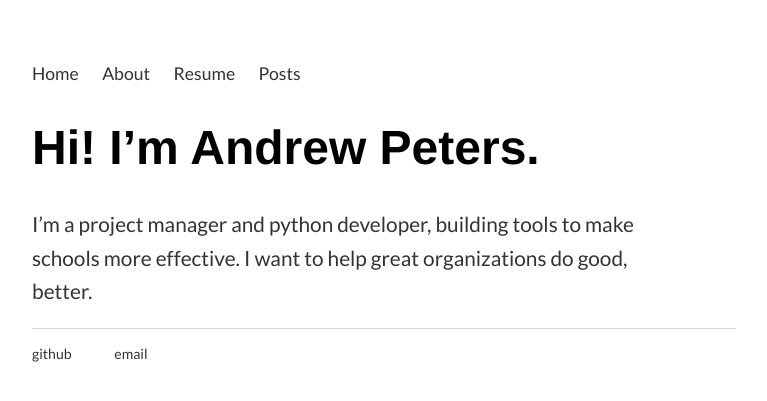
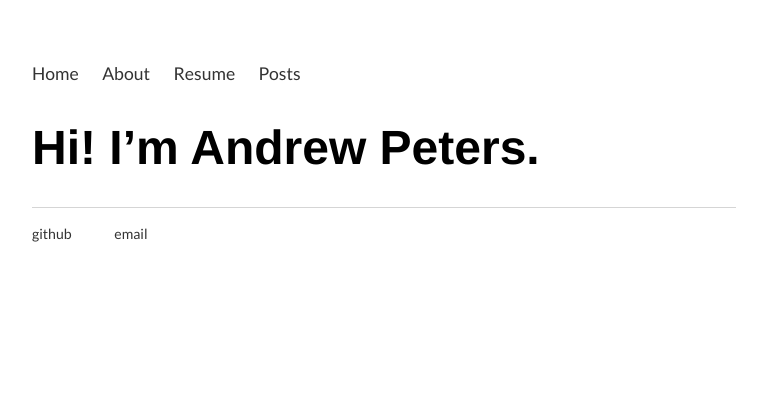
Before and after one commit to andrewjoelpeters/andrewjoelpeters.github.io, a Jekyll site: the page built from index.md, in a window 1280 px wide. Shown: the top 401 px of the page, without its empty margins (256-1023 px from the left). Built offline with Jekyll 4.4.1, drawn with Linux system fonts in a browser that asks for light colours.

Commit message:
Update index.md

```diff
--- a/index.md
+++ b/index.md
@@ -4,4 +4,3 @@ title: Andrew Peters
 ---
 
 # Hi! I'm Andrew Peters.
-I’m a project manager and python developer, building tools to make schools more effective. I want to help great organizations do good, better.
```
